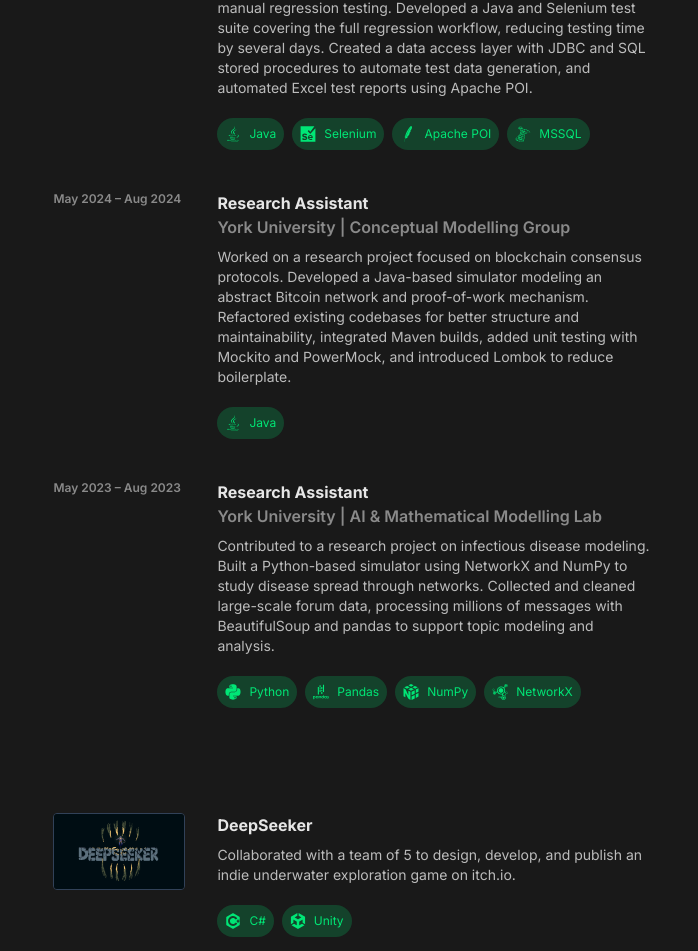
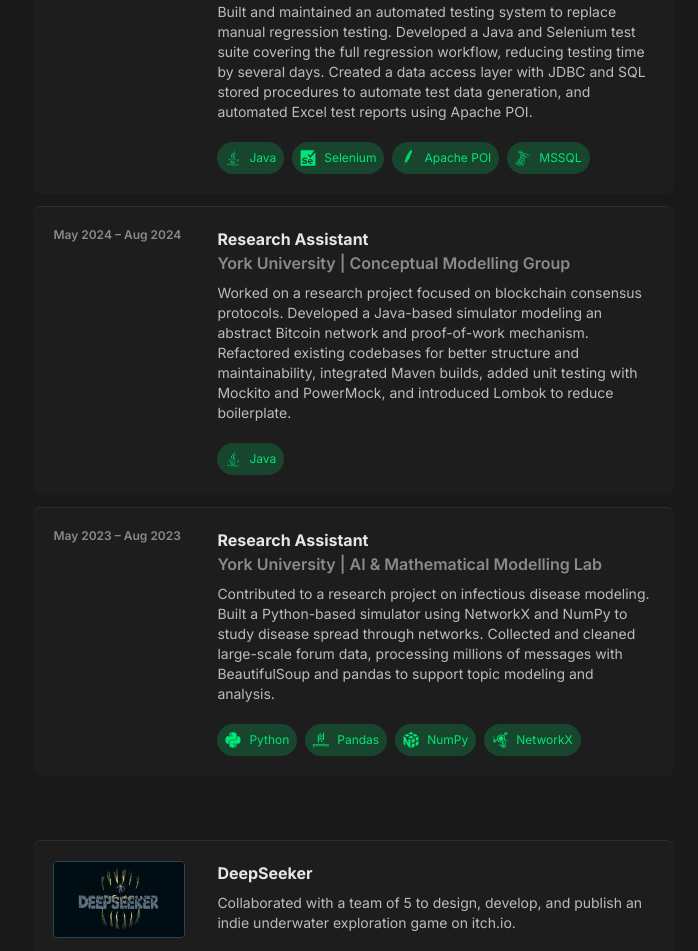
Before and after one commit to Bitstachio/portfolio, a Next.js app: page / in a window 1280 px wide. Shown: the part 1109-2060 px from the top of the page, without its empty margins (582-1280 px from the left). Built offline with nearby package versions, Linux system fonts and the light colour scheme.

Commit message:
Make experience & project cards more distinct by default

```diff
--- a/src/components/sections/Experience/Experience.tsx
+++ b/src/components/sections/Experience/Experience.tsx
@@ -1,8 +1,9 @@
+import CardContainer from "@/components/ui/CardContainer/CardContainer";
+import { experiences } from "./Experience.constants";
 import ExperienceCard from "./ExperienceCard/ExperienceCard";
-import { experiences } from "./Experience.constants";
 
 const Experience = () => (
-  <section id="experience" className="scroll-mt-16">
+  <CardContainer id="experience">
     {experiences.map((experience) => (
       <ExperienceCard
         key={experience.id}
@@ -15,7 +16,7 @@ const Experience = () => (
         badgeNames={experience.badgeNames}
       />
     ))}
-  </section>
+  </CardContainer>
 );
 
 export default Experience;
--- a/src/components/sections/Projects/Projects.tsx
+++ b/src/components/sections/Projects/Projects.tsx
@@ -1,8 +1,9 @@
+import CardContainer from "@/components/ui/CardContainer/CardContainer";
 import ProjectCard from "./ProjectCard/ProjectCard";
 import { projects } from "./Projects.constants";
 
 const Projects = () => (
-  <section id="projects" className="scroll-mt-16">
+  <CardContainer id="projects">
     {projects.map((project) => (
       <ProjectCard
         key={project.id}
@@ -13,7 +14,7 @@ const Projects = () => (
         badgeNames={project.badgeNames}
       />
     ))}
-  </section>
+  </CardContainer>
 );
 
 export default Projects;
--- a/src/components/ui/Card/Card.tsx
+++ b/src/components/ui/Card/Card.tsx
@@ -7,7 +7,7 @@ type TCardProps = {
 };
 
 const Card = ({ url, ariaLabel, children }: TCardProps) => (
-  <article className="group relative mx-auto max-w-3xl rounded-lg border-t border-transparent p-5 transition-all duration-300 hover:border-slate-500/20 hover:bg-white/2">
+  <article className="group hover:border-accent relative mx-auto max-w-3xl rounded-lg border-t border-slate-500/20 bg-white/2 p-5 transition-all duration-300">
     <a href={url} target="_blank" rel="noopener noreferrer" className="absolute inset-0 z-10" aria-label={ariaLabel} />
     {children}
   </article>
--- /dev/null
+++ b/src/components/ui/CardContainer/CardContainer.tsx
@@ -0,0 +1,14 @@
+import { ReactNode } from "react";
+
+type TCardContainer = {
+  id: string;
+  children: ReactNode;
+};
+
+const CardContainer = ({ id, children }: TCardContainer) => (
+  <section id={id} className="flex scroll-mt-16 flex-col gap-3">
+    {children}
+  </section>
+);
+
+export default CardContainer;
```
